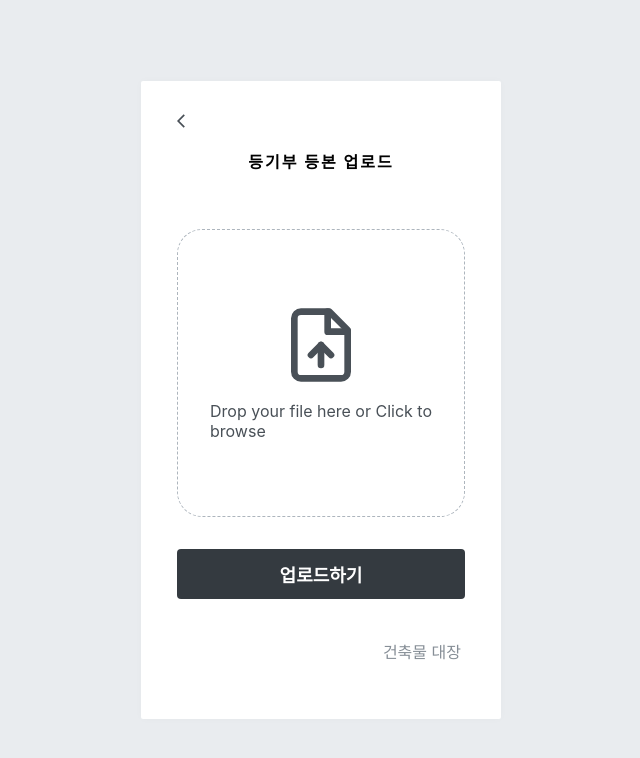
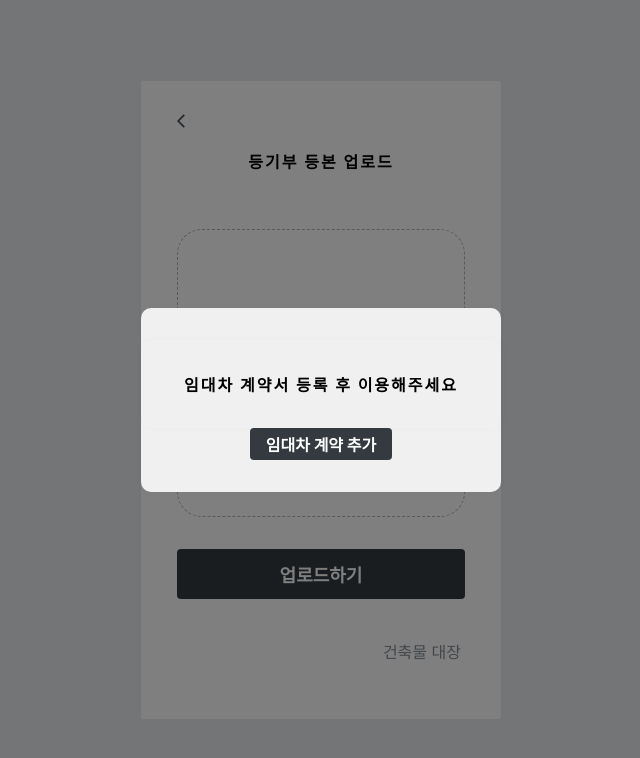
Before and after one commit to RanungPark/easy-contract-guide, a React (Create React App) app: page /upload/register in a window 1280 px wide. Shown: the top 758 px of the page, without its empty margins (319-959 px from the left). Built offline with nearby package versions, Linux system fonts and the light colour scheme.

Commit message:
constract 파일 올렸을떄 사용가능하게 하기

```diff
--- /dev/null
+++ b/src/components/view/BuildingUploadView.js
@@ -0,0 +1,25 @@
+import React from 'react';
+import UploadTemplate from '../upload/UploadTemplate';
+import BuildingUploadForm from '../../containers/BuildingUploadForm';
+import { useSelector } from 'react-redux';
+import Blur from '../common/Blur';
+
+const BuildingUploadView = () => {
+  const {contract} = useSelector(({file}) => ({
+    contract: file.contract
+  }))
+
+  const {file} = contract
+
+
+  return (
+    <>
+      {file === null ? <Blur type={'standard'}/> : <></>}
+      <UploadTemplate props={'건축물 대장 업로드'}>
+      <BuildingUploadForm />
+      </UploadTemplate>
+    </>
+  );
+};
+
+export default BuildingUploadView;
--- /dev/null
+++ b/src/components/view/RegisterUploadView.js
@@ -0,0 +1,24 @@
+import React from 'react';
+import { useSelector } from 'react-redux';
+import Blur from '../common/Blur';
+import RegisterUploadForm from '../../containers/RegisterUploadForm';
+import UploadTemplate from '../upload/UploadTemplate';
+
+const RegisterUploadView = () => {
+  const {contract} = useSelector(({file}) => ({
+    contract: file.contract
+  }))
+
+  const {file} = contract
+
+  return (
+    <>
+      {file === null ? <Blur type={'standard'}/> : <></>}
+      <UploadTemplate props={'등기부 등본 업로드'}>
+        <RegisterUploadForm />
+      </UploadTemplate>
+    </>
+  );
+};
+
+export default RegisterUploadView;
--- a/src/containers/ContractUploadForm.js
+++ b/src/containers/ContractUploadForm.js
@@ -27,6 +27,7 @@ const ContractUploadForm = () => {
 
   const onSubmit = e => {
     e.preventDefault();
+
     console.log('서밋함');
     if(!pdfFile) {
       setMessage('Please select an PDF');
--- a/src/pages/BuildingUploadPage.js
+++ b/src/pages/BuildingUploadPage.js
@@ -1,12 +1,9 @@
 import React from 'react';
-import UploadTemplate from '../components/upload/UploadTemplate';
-import BuildingUploadForm from '../containers/BuildingUploadForm';
+import BuildingUploadView from '../components/view/BuildingUploadView';
 
 const BuildingUploadPage = () => {
   return (
-    <UploadTemplate props={'건축물 대장 업로드'}>
-      <BuildingUploadForm />
-    </UploadTemplate>
+    <BuildingUploadView />
   );
 };
 
--- a/src/pages/RegisterUploadPage.js
+++ b/src/pages/RegisterUploadPage.js
@@ -1,12 +1,9 @@
 import React from 'react';
-import UploadTemplate from '../components/upload/UploadTemplate';
-import RegisterUploadForm from '../containers/RegisterUploadForm';
+import RegisterUploadView from '../components/view/RegisterUploadView';
 
 const RegisterUploadPage = () => {
   return (
-    <UploadTemplate props={'등기부 등본 업로드'}>
-      <RegisterUploadForm />
-    </UploadTemplate>
+    <RegisterUploadView />
   );
 };
 
```
